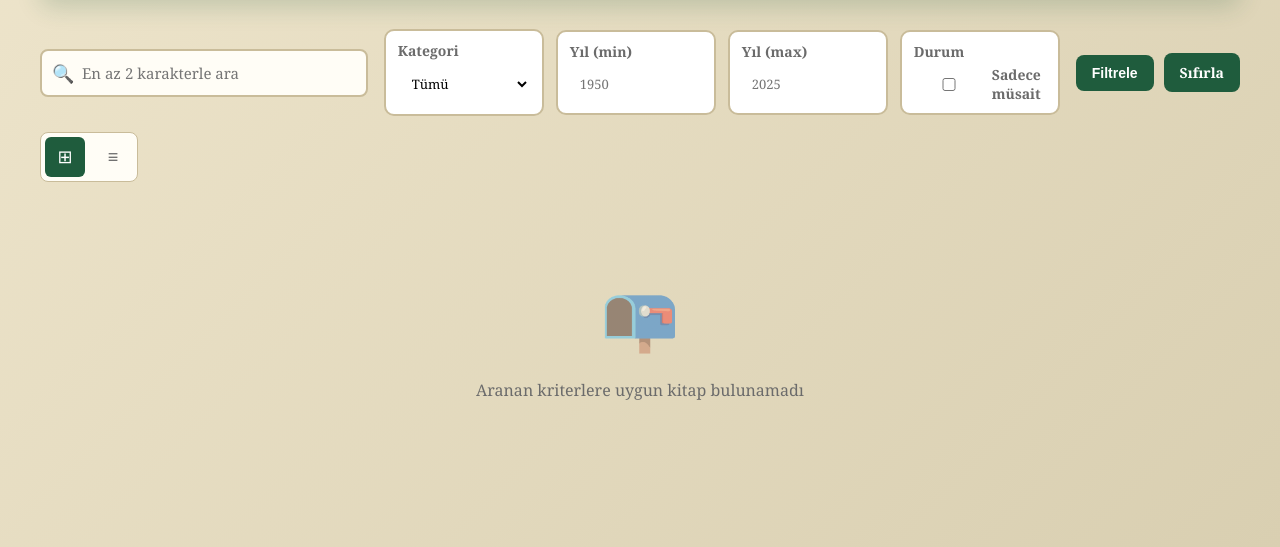
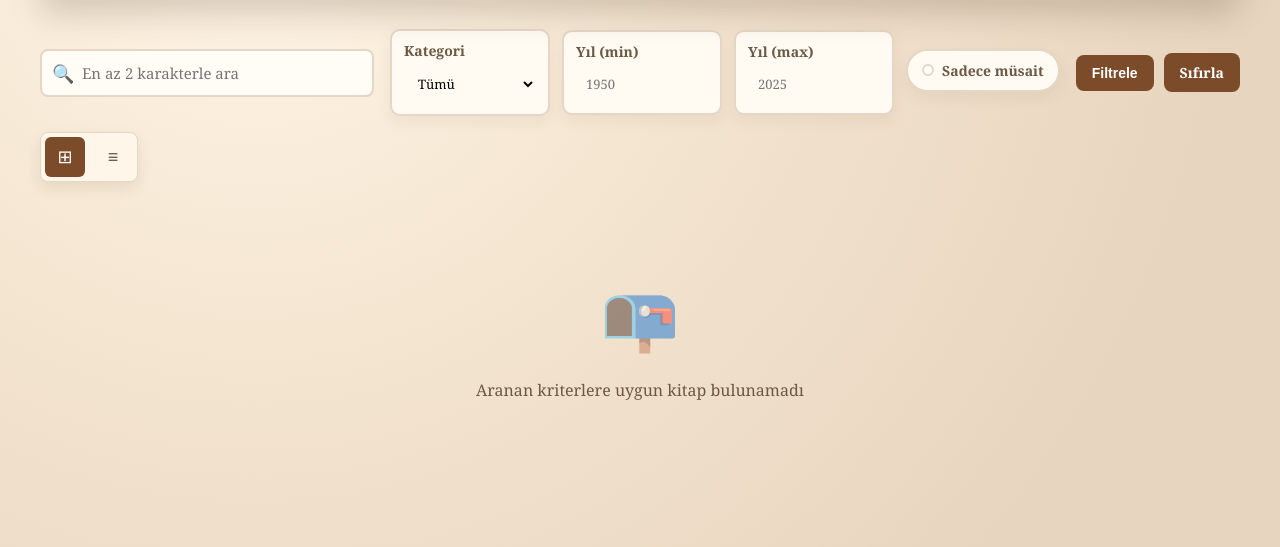
Before and after one commit to yusufaksu5341/library-django, a Django app: template users/templates/home.html in a window 1280 px wide. Shown: the part 253-800 px from the top of the page. Run offline with Django 5.2, Linux system fonts and the light colour scheme; the template is opened without the code that fills it, so the values that code supplies are empty.

Commit message:
Tasarım ve Renk Şemaları Güncellendi

```diff
--- a/users/templates/home.html
+++ b/users/templates/home.html
@@ -4,27 +4,53 @@
 
 {% block extra_css %}
 <style>
+:root {
+  --accent: #7b4b2a;
+  --accent-2: #c49660;
+  --border: #e4d7c8;
+  --paper: #fff9f2;
+  --muted: #6b5845;
+  --text: #2c2218;
+}
+
+body { background: radial-gradient(circle at 20% 20%, #fff5e6, #f3e4cf 40%, #e8d5bf 80%); }
+
 * { transition: all 0.3s ease; }
 
 .header-section {
-  background: linear-gradient(135deg, var(--accent) 0%, #2a7d52 100%);
-  color: white;
+  background: linear-gradient(140deg, #8d5a36 0%, #c49b64 45%, #f1e0c7 100%);
+  color: #2c2218;
   padding: 40px 20px;
-  border-radius: 12px;
+  border-radius: 16px;
   margin-bottom: 30px;
-  box-shadow: 0 8px 24px rgba(31, 92, 61, 0.2);
+  box-shadow: 0 14px 32px rgba(77, 55, 34, 0.22);
+  position: relative;
+  overflow: hidden;
+}
+
+.header-section::after {
+  content: '';
+  position: absolute;
+  inset: 0;
+  background: url('https://images.unsplash.com/photo-1524995997946-a1c2e315a42f?auto=format&fit=crop&w=1200&q=80') center/cover;
+  opacity: 0.08;
+  pointer-events: none;
 }
 
 .header-section h2 {
   font-size: 32px;
   margin: 0 0 10px 0;
   animation: slideDown 0.5s ease;
+  position: relative;
+  z-index: 1;
 }
 
 .header-section p {
   margin: 0;
   opacity: 0.95;
   animation: slideUp 0.5s ease 0.1s backwards;
+  position: relative;
+  z-index: 1;
 }
 
 @keyframes slideDown {
@@ -88,9 +114,10 @@
   padding: 10px 12px;
   border: 2px solid var(--border);
   border-radius: 10px;
-  background: #fff;
+  background: #fffaf2;
   color: var(--text, #222);
   font-size: 13px;
+  box-shadow: 0 6px 14px rgba(124, 90, 58, 0.08);
 }
 
 .filter-chip input,
@@ -109,6 +136,42 @@
   margin-bottom: 4px;
 }
 
+.pill-toggle {
+  display: inline-flex;
+  align-items: center;
+  gap: 8px;
+  padding: 10px 14px;
+  border: 2px solid var(--border);
+  border-radius: 999px;
+  background: #fffaf2;
+  color: var(--muted);
+  cursor: pointer;
+  font-weight: 600;
+  box-shadow: 0 6px 14px rgba(124, 90, 58, 0.08);
+}
+
+.pill-toggle .dot {
+  width: 12px;
+  height: 12px;
+  border: 2px solid var(--border);
+  border-radius: 999px;
+  background: #fff;
+  transition: all 0.2s;
+}
+
+.pill-input { display: none; }
+
+.pill-input:checked + label.pill-toggle {
+  border-color: var(--accent);
+  color: var(--accent);
+  box-shadow: 0 10px 18px rgba(123, 75, 42, 0.18);
+}
+
+.pill-input:checked + label.pill-toggle .dot {
+  border-color: var(--accent);
+  background: var(--accent);
+}
+
 .toggle-row {
   display: flex;
   align-items: center;
@@ -123,7 +186,8 @@
   border: 1px solid var(--border);
   border-radius: 8px;
   padding: 4px;
-  background: #fffdf6;
+  background: #fff6ea;
+  box-shadow: 0 6px 14px rgba(124, 90, 58, 0.12);
 }
 
 .view-btn {
@@ -163,21 +227,21 @@
 }
 
 .book-card {
-  background: white;
+  background: #fffdf8;
   border: 1px solid var(--border);
-  border-radius: 12px;
+  border-radius: 14px;
   overflow: hidden;
   transition: all 0.3s cubic-bezier(0.4, 0, 0.2, 1);
   cursor: pointer;
   display: flex;
   flex-direction: column;
   height: 100%;
-  box-shadow: 0 2px 8px rgba(0, 0, 0, 0.05);
+  box-shadow: 0 8px 20px rgba(74, 52, 30, 0.12);
 }
 
 .book-card:hover {
   transform: translateY(-8px);
-  box-shadow: 0 12px 24px rgba(0, 0, 0, 0.12);
+  box-shadow: 0 16px 28px rgba(74, 52, 30, 0.18);
   border-color: var(--accent);
 }
 
@@ -190,11 +254,11 @@
 .book-cover {
   width: 100%;
   height: 280px;
-  background: linear-gradient(135deg, #f0f0f0 0%, #e8e8e8 100%);
+  background: linear-gradient(135deg, #f6e9d7 0%, #ead9c5 100%);
   display: flex;
   align-items: center;
   justify-content: center;
-  color: #999;
+  color: #9c7b5c;
   font-size: 14px;
   overflow: hidden;
   position: relative;
@@ -242,7 +306,7 @@
 
 .book-author {
   font-size: 13px;
-  color: var(--muted);
+  color: #856a52;
   margin-bottom: 8px;
 }
 
@@ -309,7 +373,7 @@
 .modal-overlay{display:none;position:fixed;top:0;left:0;width:100%;height:100%;background:rgba(0,0,0,0.6);z-index:999;justify-content:center;align-items:center;animation:fadeIn 0.2s;}
 .modal-overlay.active{display:flex;}
 @keyframes fadeIn{from{opacity:0;}to{opacity:1;}}
-.modal-box{background:var(--paper);border:2px solid var(--accent);border-radius:12px;padding:30px;max-width:500px;width:90%;box-shadow:0 10px 30px rgba(0,0,0,0.3);text-align:center;animation:slideInUp 0.3s;}
+.modal-box{background:var(--paper);border:2px solid var(--accent);border-radius:12px;padding:30px;max-width:500px;width:90%;max-height:80vh;overflow-y:auto;box-shadow:0 10px 30px rgba(0,0,0,0.3);text-align:center;animation:slideInUp 0.3s;}
 @keyframes slideInUp{from{transform:translateY(30px);opacity:0;}to{transform:translateY(0);opacity:1;}}
 .modal-box h3{color:var(--accent);margin-bottom:15px;font-size:20px;}
 .modal-box p{color:var(--muted);margin-bottom:25px;line-height:1.6;}
@@ -379,12 +443,12 @@
         <input type="number" name="max_year" placeholder="2025" value="{{ max_year }}">
       </div>
 
-      <div class="filter-chip" style="width: 150px;">
-        <label>Durum</label>
-        <div class="toggle-row">
-          <input type="checkbox" id="available" name="available" value="1" {% if available_only %}checked{% endif %} onchange="this.form.submit()">
-          <label for="available" style="margin:0;cursor:pointer;">Sadece müsait</label>
-        </div>
+      <div>
+        <input type="checkbox" class="pill-input" id="available" name="available" value="1" {% if available_only %}checked{% endif %} onchange="this.form.submit()">
+        <label for="available" class="pill-toggle">
+          <span class="dot"></span>
+          Sadece müsait
+        </label>
       </div>
     </div>
 
@@ -447,6 +511,8 @@ function showBookDetail(bookId) {
     .then(html => {
       document.getElementById('bookDetailContent').innerHTML = html;
       document.getElementById('bookDetailModal').classList.add('active');
+      const modalBox = document.querySelector('#bookDetailModal .modal-box');
+      if (modalBox) modalBox.scrollTop = 0;
     })
     .catch(error => console.error('Error:', error));
 }
```
Also changed, not shown: users/static/users/admin-richtext.css (+6 -1 lines).
